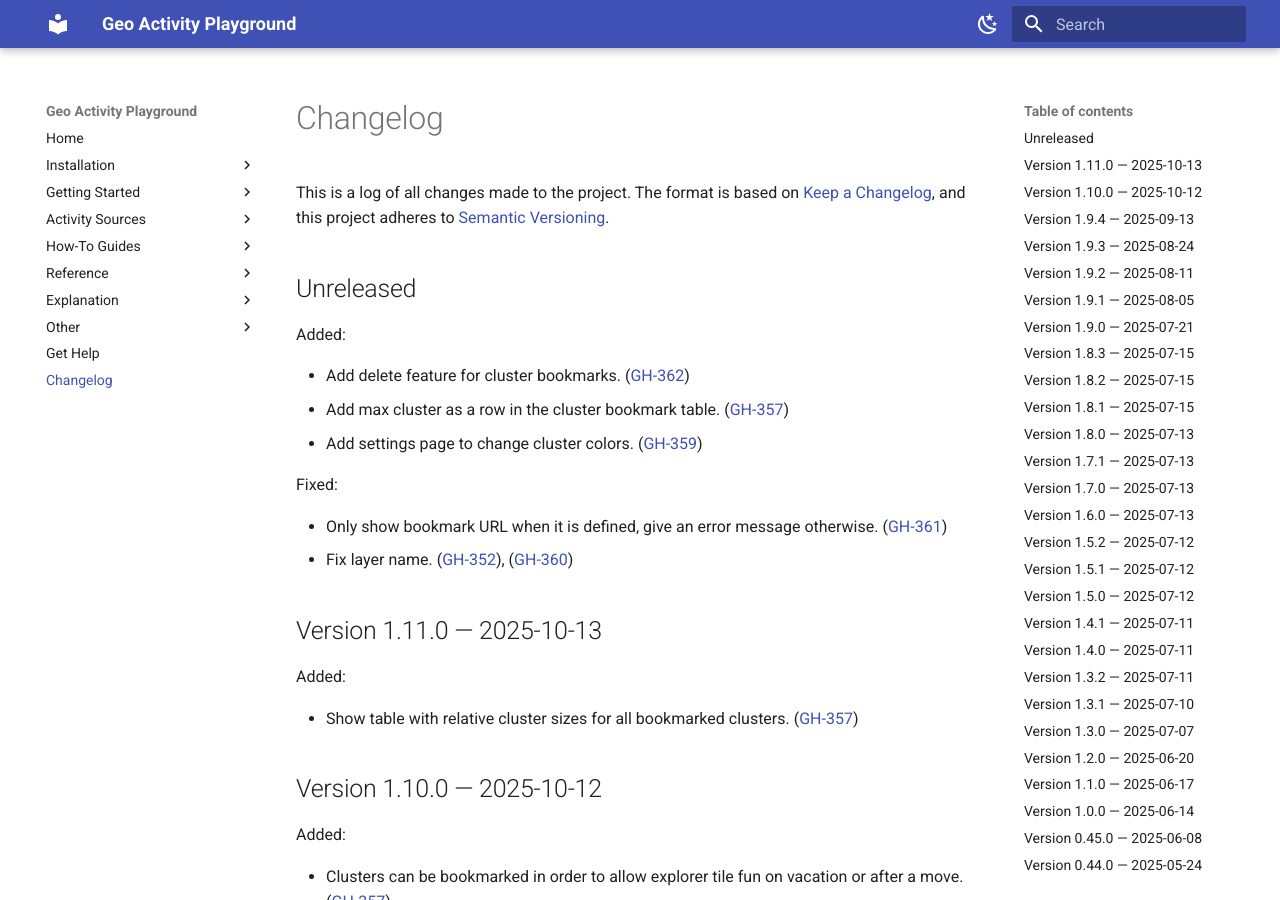
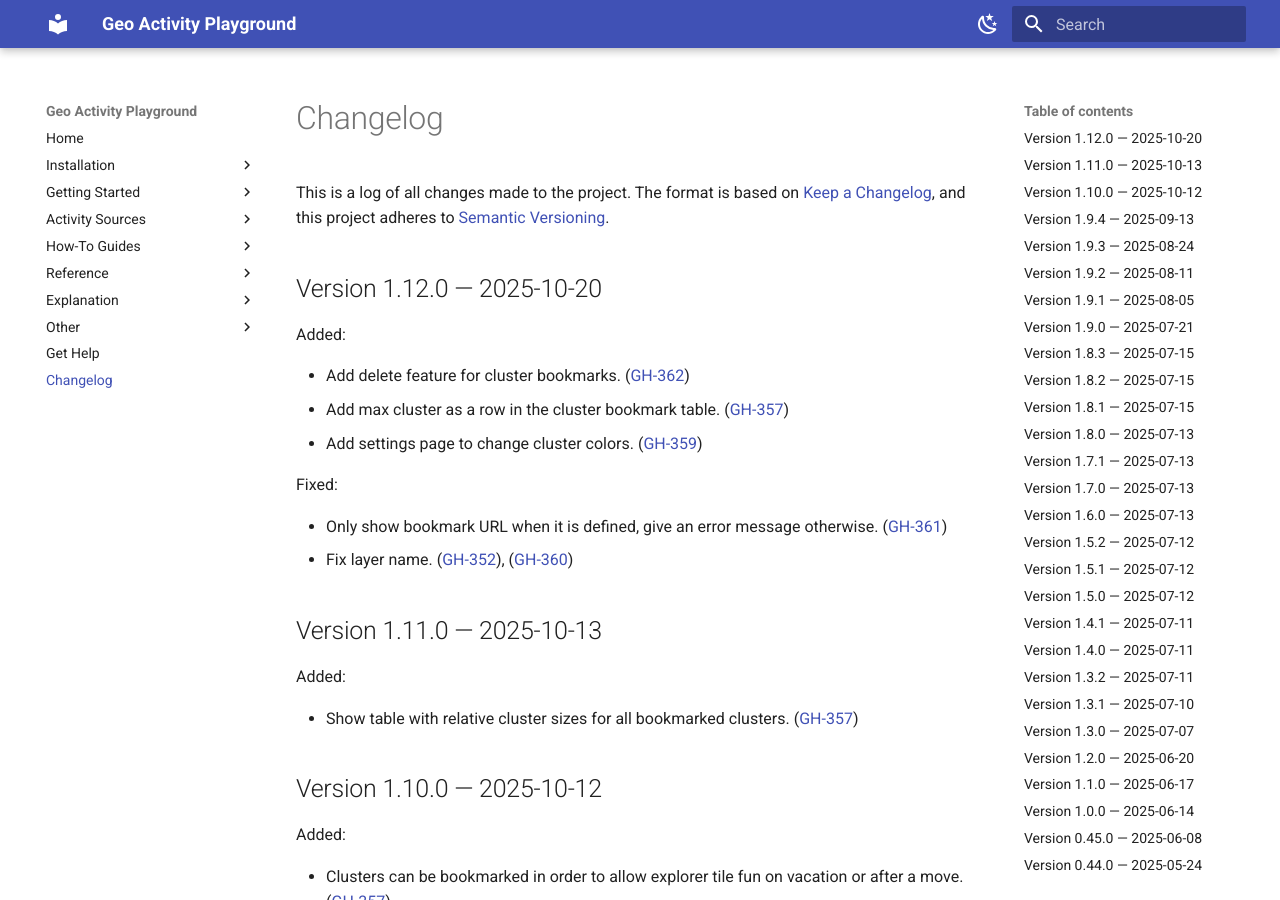
Before and after one commit to martin-ueding/geo-activity-playground, an MkDocs documentation site: the page built from docs/changelog.md, in a window 1280 px wide and 900 px high. Built offline with MkDocs 1.6.1 and Material for MkDocs 9.7.7, drawn with Linux system fonts in a browser that asks for light colours.

Commit message:
Bump version to 1.12.0

```diff
--- a/docs/changelog.md
+++ b/docs/changelog.md
@@ -15,7 +15,7 @@ Types of changes
 ([GH-000](https://github.com/martin-ueding/geo-activity-playground/issues/000))
 -->
 
-## Unreleased
+## Version 1.12.0 — 2025-10-20
 
 Added:
 
--- a/pyproject.toml
+++ b/pyproject.toml
@@ -1,6 +1,6 @@
 [tool.poetry]
 name = "geo-activity-playground"
-version = "1.11.0"
+version = "1.12.0"
 description = "Analysis of geo data activities like rides, runs or hikes."
 authors = ["Martin Ueding <mu@martin-ueding.de>"]
 license = "MIT"
```
